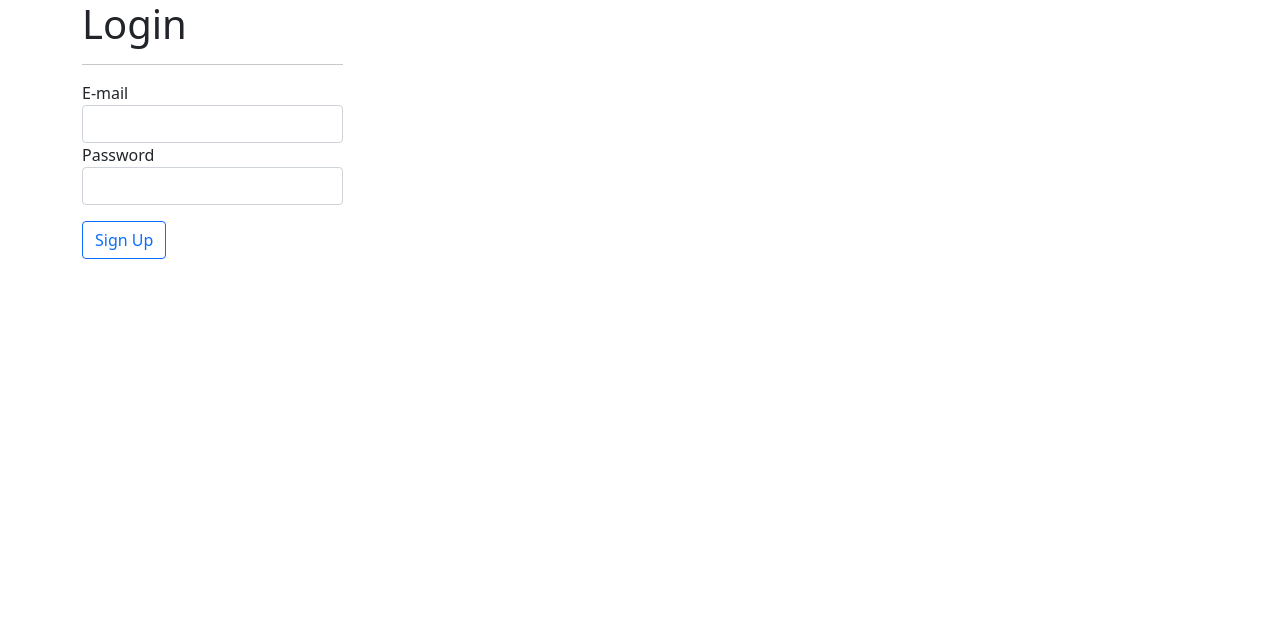
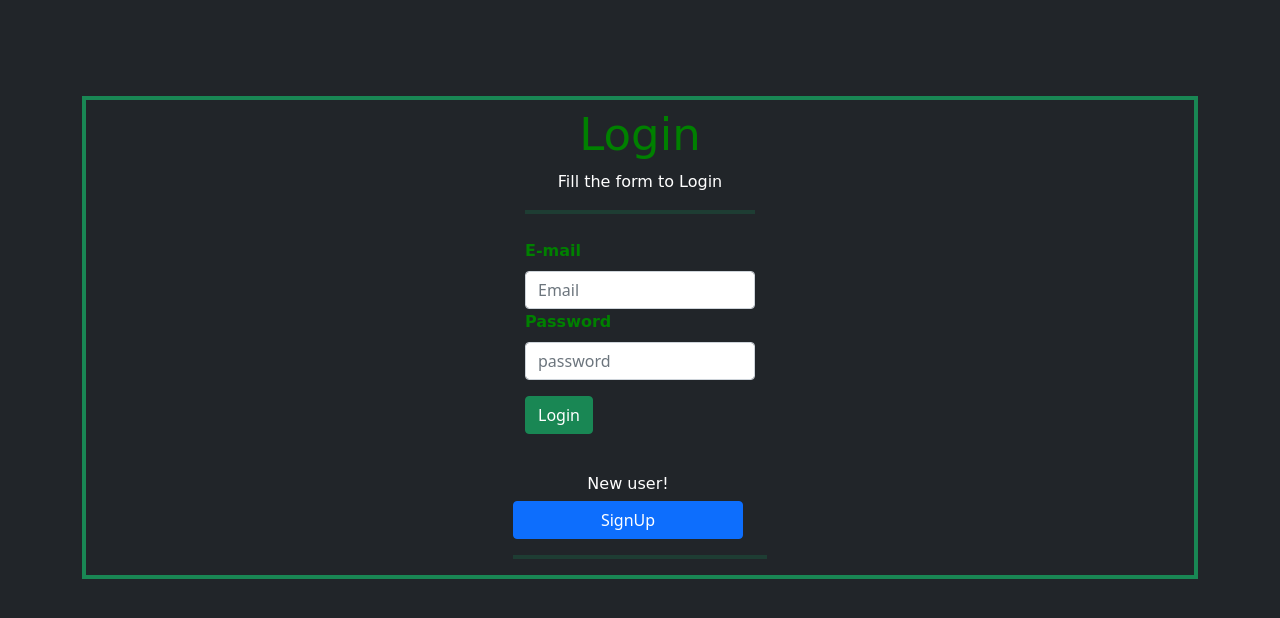
Before and after one commit to Thulasivasan/GuVi, a PHP site: page /login.php in a window 1280 px wide. Shown: the top 618 px of the page. Run offline with PHP 8.4, Linux system fonts and the light colour scheme.

Commit message:
Update login.php

```diff
--- a/registration/login.php
+++ b/registration/login.php
@@ -1,29 +1,55 @@
 <!DOCTYPE html>
 <html>
 <head>
+	<link rel="stylesheet" type="text/css" href="style.css" />
 	<link href="https://cdn.jsdelivr.net/npm/bootstrap@5.0.2/dist/css/bootstrap.min.css" rel="stylesheet" integrity="sha384-EVSTQN3/azprG1Anm3QDgpJLIm9Nao0Yz1ztcQTwFspd3yD65VohhpuuCOmLASjC" crossorigin="anonymous">
 	<title>Login</title>
 </head>
-<body>
-	<div>
-		<form>
-			<div class="container">
-				<div class="row">
-						<div class="col-sm-3">
-						<h1>Login</h1>
+<body class="bg-dark">
+	<br>
+	<br>
+	<br>
+	<br>
+<div class="container">
+	<div class="">
+		<div class="border border-success border-4" >
+			<div class="pt-2"></div>
+			<div class="mx-auto" style="width: 230px;">
+				<form action="welcome.php" method="post">
+					<div class="row">
+						<div class="col-sm-12">
+						<center>
+							<h1 id="signup">Login</h1>
+							<p id="p" >Fill the form to Login</p>
+						</center>
+						<hr class="mb-3 border border-success border-2">
+						<div class="pt-2"></div>
+						<b><label id="label" for="email">E-mail</label></b>
+						<div class="pt-2"></div>
+						<input class="form-control" id="email" type="email" placeholder="Email" name="email" required>
 
-						<hr class="mb-3">
+						<b><label id="label" for="Password">Password</label></b>
+						<div class="pt-2"></div>
+						<input class="form-control" id="password" type="Password"  placeholder="password"name="password" required>
+						<div class="mb-3"></div>
+						<input class="btn btn-success"  type="submit" name="welcome" value="Login">
+						<div class="mb-3"></div>
+						<div class="row">
 
-						<label for="email">E-mail</label>
-						<input class="form-control" id="email" type="email" name="email" required>
+						</div>
+						<div class="mb-3"></div>
+						</div>
+						<div class="row">
+							<h6 id="h6" class="col-sm-12 pt-2 mb-2">New user!</h6><br>
+							<a class="btn btn-primary col-sm-12" href="registration.php" role="button">SignUp</a>
+						</div>
 
-						<label for="Password">Password</label>
-						<input class="form-control" id="password" type="Password" name="password" required>
-						<div class="mb-3"></div>
+						<hr class="mt-3 border border-success border-2">
+					</div>
+				</form>
+			</div>
+		</div>
+	</div>
+</div>
 
-						<input class="btn btn-outline-primary"  type="submit" name="create" value="Sign Up">
-					</div>
-				</div>
-			</div>
-		</form>
-	</div>
+</body>
```
